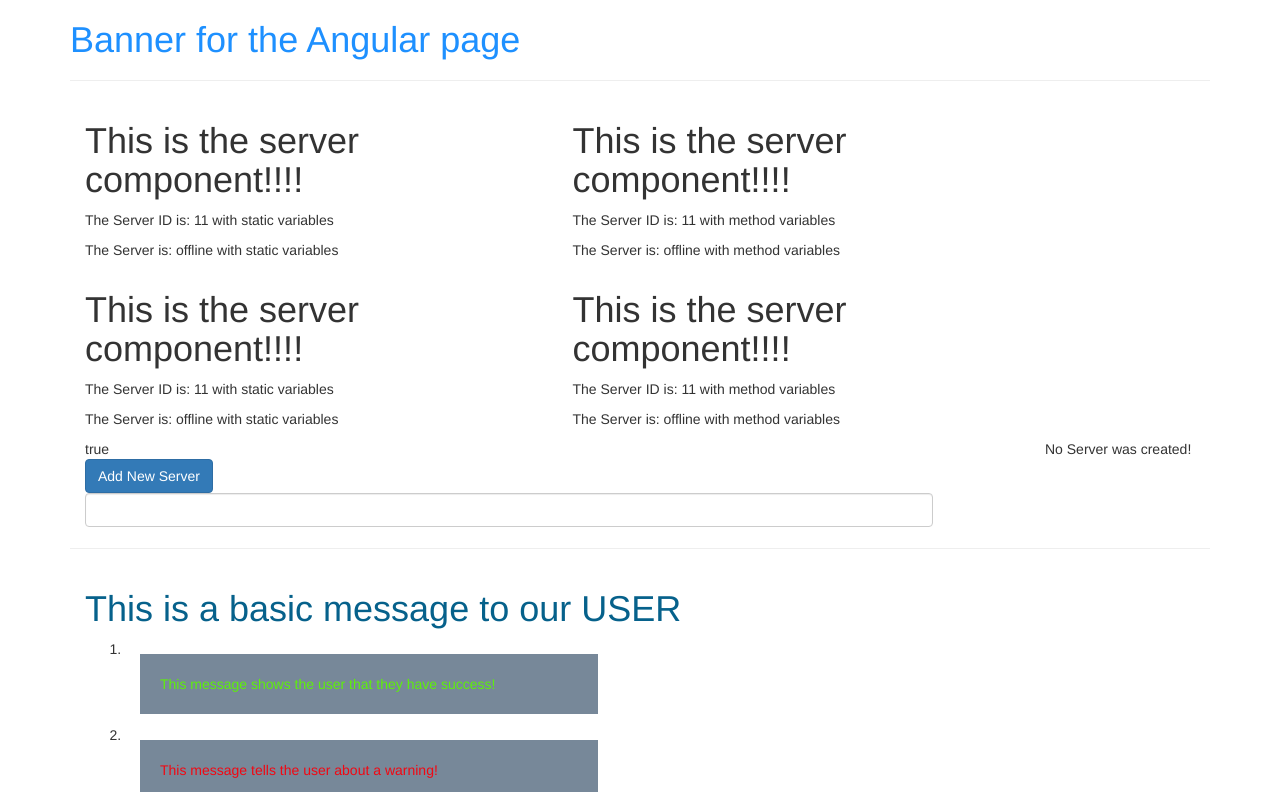
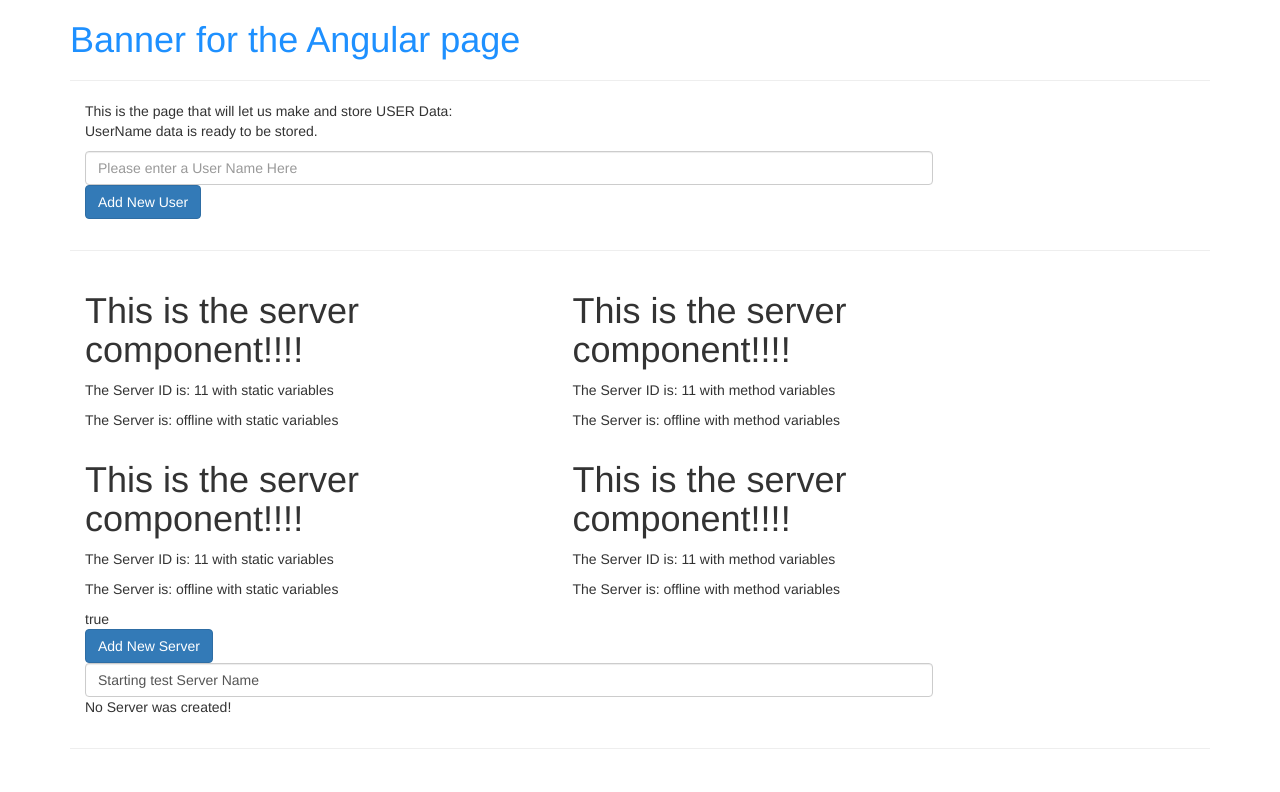
Before and after one commit to PhillByrd2018/Angualr_workshop, an Angular app: page / in a window 1280 px wide. Shown: the top 792 px of the page. Built offline with nearby package versions, Linux system fonts and the light colour scheme.

Commit message:
Completed section three on the final model of 2 way data binding. Created a user component to finish the 2nd assignment. Moving to directives

```diff
--- a/src/app/app.component.html
+++ b/src/app/app.component.html
@@ -2,6 +2,8 @@
     <div class="row">
         <div class="col-xs-12">
                 <h1>Banner for the Angular page</h1>
+                <hr>
+                <app-user></app-user>
                 <hr>
                 <app-servers></app-servers>
                 <hr>
--- a/src/app/app.module.ts
+++ b/src/app/app.module.ts
@@ -9,6 +9,7 @@ import { MessageComponent } from './message/message.component';
 import { MessagesComponent } from './messages/messages.component';
 import { WarningMessageComponent } from './message/warning-message/warning-message.component';
 import { SuccessMessageComponent } from './message/success-message/success-message.component';
+import { UserComponent } from './user/user.component';
 
 @NgModule({
   declarations: [
@@ -18,7 +19,8 @@ import { SuccessMessageComponent } from './message/success-message/success-messa
     MessageComponent,
     MessagesComponent,
     WarningMessageComponent,
-    SuccessMessageComponent
+    SuccessMessageComponent,
+    UserComponent
   ],
   imports: [
     BrowserModule,
--- a/src/app/servers/servers.component.html
+++ b/src/app/servers/servers.component.html
@@ -11,10 +11,14 @@
                 <div class="col-xs-10" [innerText] = "allowNewServer">  </div>
                         <div class="col-xs-9">
                            <button class="btn btn-primary" [disabled]="!allowNewServer" (click)="onCreateServer()">Add New Server</button>
-                           <input type="text" class="form-control" (input)="onServerUpdateName($event)">
+                           <!-- This is the old way of two way data binding -->
+                           <!-- <input type="text" class="form-control" (input)="onServerUpdateName($event)">   -->
+                           <!-- This is the new way of two way data binding -->
+                           <input type="text" class="form-control" [(ngModel)]="serverName">
+                           <p>{{serverCreationStatus}}</p>
                         </div>
-                        <p>{{serverCreationStatus}}</p>
-                        <p>{{serverName}}</p>
+
+                        <!-- <p>{{serverName}}</p> -->
 
         </div>
         <div class="col-xs-9"></div>
--- a/src/app/servers/servers.component.ts
+++ b/src/app/servers/servers.component.ts
@@ -8,7 +8,7 @@ import { Component, OnInit } from '@angular/core';
 export class ServersComponent implements OnInit {
 
   allowNewServer = false;
-  serverName = '';
+  serverName = 'Starting test Server Name';
 
 serverCreationStatus = 'No Server was created!';
 
@@ -20,7 +20,7 @@ serverCreationStatus = 'No Server was created!';
    }
 
    onCreateServer() {
-    this.serverCreationStatus = 'Server was created';
+    this.serverCreationStatus = 'Server was created. The name of the new server is: ' + this.serverName;
 
    }
 
--- /dev/null
+++ b/src/app/user/user.component.html
@@ -0,0 +1,19 @@
+
+<div class="container">
+  <div class="row">
+
+          <div class="col-xs-10">This is the page that will let us make and store USER Data: <p>{{userMessage}}</p> </div>
+                  <div class="col-xs-9">
+
+                     <input type="text" class="form-control" placeholder="Please enter a User Name Here" [(ngModel)]="userName">
+
+                     <button class="btn btn-primary" [disabled]="!allowNewUser" (click)="(onCreateUser(userName))">Add New User</button>
+                      <p>{{userCreationMessage}}</p>
+
+                  </div>
+
+                  <!-- <p>{{serverName}}</p> -->
+
+  </div>
+  <div class="col-xs-9"></div>
+</div>
--- /dev/null
+++ b/src/app/user/user.component.ts
@@ -0,0 +1,41 @@
+import { Component, OnInit } from '@angular/core';
+
+@Component({
+  selector: 'app-user',
+  templateUrl: './user.component.html',
+  styleUrls: ['./user.component.css']
+})
+export class UserComponent implements OnInit {
+
+  userName = '';
+  userMessage = '';
+  allowNewUser = false;
+  userCreationMessage = '';
+
+
+  constructor() {
+    setTimeout(() => {
+      this.allowNewUser = true;
+      this.userMessage = 'UserName data is ready to be stored. ';
+    }, 1300);
+
+   }
+
+   onCreateUser( userName: any ) {
+
+      if (this.userName !== '') {
+
+        this.userName = userName;
+        this.userCreationMessage = 'User was successfully created. The User Name is: ' + this.userName;
+      } else {
+        this.userCreationMessage = 'User Name not Valid. The User Name can not be empty.' ;
+      }
+
+   }
+
+
+
+  ngOnInit() {
+  }
+
+}
```
Also changed, not shown: src/app/user/user.component.css (added), 1 other file (tests, documents, lock files or other folders).
